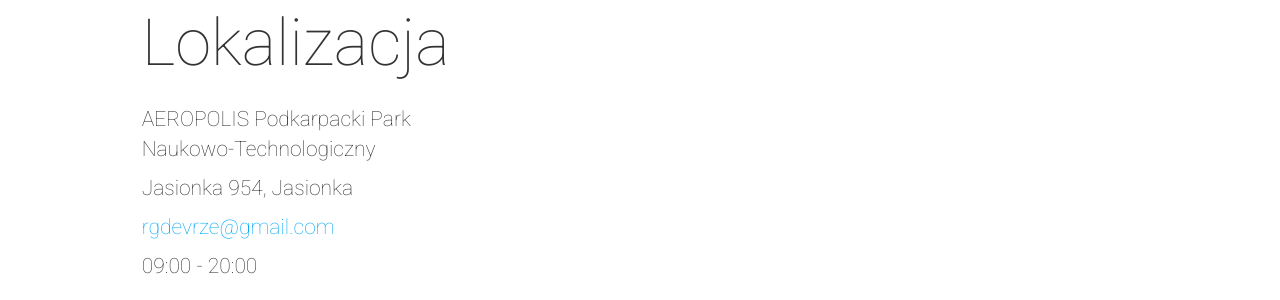
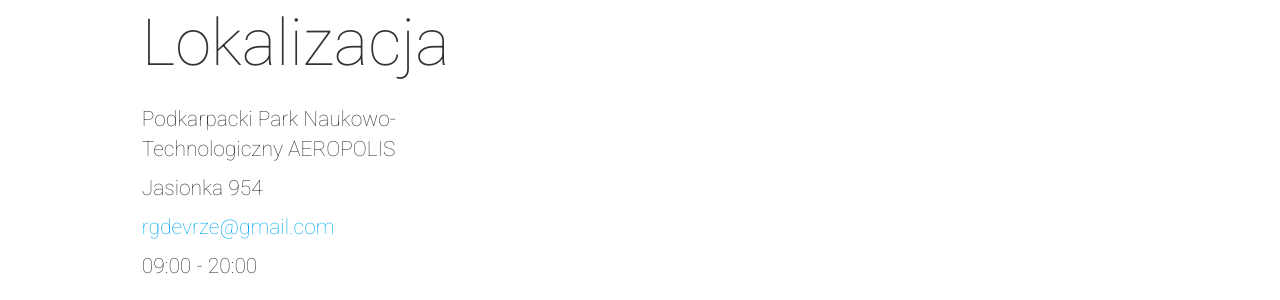
Before and after one commit to rzemioslo-it/rzemioslo-it.github.io, a Jekyll site: the page built from index.html, in a window 1280 px wide and 900 px high, scrolled down 1817 px. Shown: the part 153-453 px from the top of the window. Built offline with Jekyll 4.4.1, drawn with Linux system fonts in a browser that asks for light colours; nearby versions of some CDN libraries; comment, search, counter and statistics services are not loaded; some of the changed text lies outside the part shown.

Commit message:
Location/Venue - improve map/address

```diff
--- a/_config.yml
+++ b/_config.yml
@@ -88,10 +88,10 @@
 
 # Location Block
 locationBlockTitle: "Lokalizacja"
-eventLocationName: "AEROPOLIS Podkarpacki Park Naukowo-Technologiczny"
+eventLocationName: "Podkarpacki Park Naukowo-Technologiczny AEROPOLIS"
 eventLocationLink: "http://aeropolis.com.pl/pl/"
 eventStreetAddress: "Jasionka 954"
-eventAddressLocality: "Jasionka"
+eventAddressLocality: ""
 eventAddressLocalityRegion: "Rzeszów"
 eventPostalCode: "36-002"
 eventAddressCountry: "Polska"
@@ -99,8 +99,8 @@
 eventDoorTime: "08:00"
 eventEndTime: "2017-05-27T20:00"
 eventPlaceCoordinates: "50.1165296, 22.0175096"
-mapCenterCoordinates: "50.1165296, 22.0175096"
-mapMobileCenterCoordinates: "50.1165296, 22.0175096"
+mapCenterCoordinates: "50.082178, 22.003305"
+mapMobileCenterCoordinates: "50.082178, 22.003305"
 
 # Venue Block
 venueBlockTitle: "Miejsce"
@@ -108,7 +108,7 @@
 venueSmallImage1: "venue_1.jpg"
 venueSmallImage2: "venue_2.jpg"
 venueSmallImage3: "venue_3.jpg"
-venueTitle: "AEROPOLIS Podkarpacki Park Naukowo-Technologiczny"
+venueTitle: "Podkarpacki Park Naukowo-Technologiczny AEROPOLIS"
 venueFeatures: ["Piękna nowa sala konferencyjna", "Położona tuż przy lotnisku Jasionka"]
 
 # Partners Block
--- a/_includes/location-map.html
+++ b/_includes/location-map.html
@@ -8,7 +8,7 @@
                     <h3>{{ site.locationBlockTitle }}</h3>
                     <ul>
                         {% if site.eventLocationName %}<li>{{ site.eventLocationName }}</li>{% endif %}
-                        <li>{{ site.eventStreetAddress }}, {{ site.eventAddressLocality }}</li>
+                        <li>{{ site.eventStreetAddress }} {{ site.eventAddressLocality }}</li>
                         <li><a href="mailto:{{ site.email }}">{{ site.email }}</a></li>
                         <li>
                             {% assign startTime = site.eventStartTime | split: "T" %}
--- a/js/scripts.js
+++ b/js/scripts.js
@@ -340,7 +340,7 @@
             }, {
                 elementType: 'labels',
                 stylers: [{
-                    visibility: 'off'
+                    visibility: 'on'
                 }]
             }, {
                 featureType: 'water',
@@ -361,7 +361,7 @@
             }];
 
             var mapOptions = {
-                zoom: 17,
+                zoom: 12,
                 minZoom: 2,
                 scrollwheel: false,
                 panControl: false,
```
Also changed, not shown: js/scripts.min.js.
